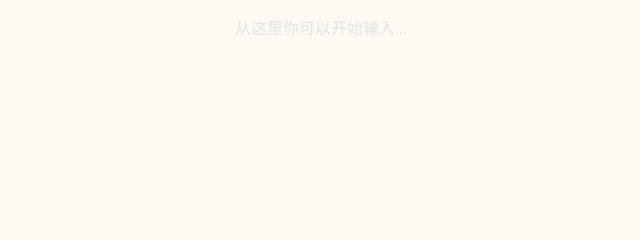
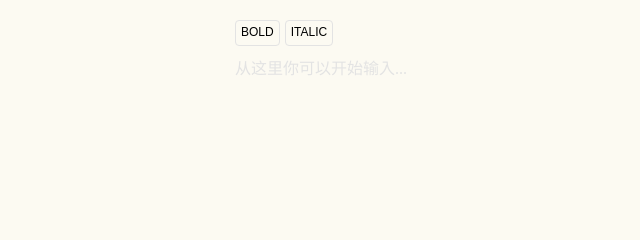
Before and after one commit to Jiangultimo/react-poker, a React app: page / in a window 1280 px wide. Shown: the top 240 px of the page, 105-745 px from the left. Built offline with nearby package versions, Linux system fonts and the light colour scheme; some packages are replaced by stand-ins of ours.

Commit message:
add inline style

```diff
--- a/src/components/Editor/editor.css
+++ b/src/components/Editor/editor.css
@@ -5,7 +5,7 @@
     margin-right:auto;
     /* background-color:#fff; */
     cursor: text;
-    margin-top: 10px;
+    margin-top: 50px;
     padding: 10px;
     position: relative;
 }
@@ -18,3 +18,18 @@
     left:10px;
     color:#e3e3e3;
 }
+.editor-div__tool{
+    position: absolute;
+    top: -30px;
+    display: flex;
+    width: 100%;
+}
+.editor-button__item{
+    margin-right: 5px;
+    display: flex;
+    background-color: transparent;
+    border: 1px solid #e3e3e3;
+    border-radius: 4px;
+    font-size: 12px;
+    padding: 5px;
+}
--- a/src/components/Editor/editor.js
+++ b/src/components/Editor/editor.js
@@ -2,11 +2,10 @@ import React from 'react';
 import ReactDOm from 'react-dom';
 import Immutable from 'immutable';
 
-import {Editor, EditorState} from 'draft-js';
+import {Editor, EditorState, RichUtils} from 'draft-js';
 
 import './editor.css';
 
-console.log(Immutable);
 const blockRenderMap = Immutable.Map({
     'header-two':{
         element:'h2'
@@ -15,7 +14,7 @@ const blockRenderMap = Immutable.Map({
         element:'h2'
     }
 });
-
+const INLINE_STYLE = ['BOLD','ITALIC'];
 class MEditor extends React.Component{
     constructor(props){
         super(props);
@@ -24,28 +23,32 @@ class MEditor extends React.Component{
         };
         this.onChange = this.onChange.bind(this);
         this.editorFocus = this.editorFocus.bind(this);
-        this.getContent = this.getContent.bind(this);
+        this.handleKeyCommand = this.handleKeyCommand.bind(this);
     }
 
+    _onChangeStyle(item){
+        let newState = RichUtils.toggleInlineStyle(this.state.editorState, item);
+        this.onChange(newState);
+    }
+    handleKeyCommand(command){
+        const newState = RichUtils.handleKeyCommand(this.state.editorState, command);
+        if(newState) {
+            this.onChange(newState);
+            return 'handled';
+        }
+        return 'not-handled';
+    }
     componentDidMount(){
         this.refs['editorWrapper'].addEventListener('click',this.editorFocus);
-        // this.refs['output'].addEventListener('click', this.getContent);
     }
     onChange(content){
         this.setState({
             editorState:content
         });
     }
-    getContent(){
-        console.log(this.state.editorState.getCurrentContent().hasText());
-    }
     editorFocus(){//点击wrapper的时候，编辑器也获取焦点
         this.refs['editor'].focus();
         this.refs['placeholder'].style.display = 'none';
-        // this.refs['editor'].blur(function(){
-        //     console.log('blur');
-        //     this.refs['placeholder'].style.display = 'block';
-        // })
     }
     /**
      * 接下来是编辑器部分，基于draftjs https://draftjs.org/
@@ -53,12 +56,19 @@ class MEditor extends React.Component{
     render(){
         return (
             <div className="editor-div__wrapper" ref="editorWrapper">
+            <div className="editor-div__tool">
+            {
+                INLINE_STYLE.map( (item, index) => {
+                    return <button className="editor-button__item" data-style={item} key={index} onClick={this._onChangeStyle.bind(this, item)}>{item}</button>
+                })
+            }
+            </div>
                 <span className="editor-span__placeholder" ref="placeholder">从这里你可以开始输入...</span>
                 <Editor
                     className="editor-div__panel"
+                    handleKeyCommand={this.handleKeyCommand}
                     editorState={this.state.editorState}
                     onChange={this.onChange}
-                    blockRenderMap={blockRenderMap}
                     ref="editor"
                 />
             </div>
```
